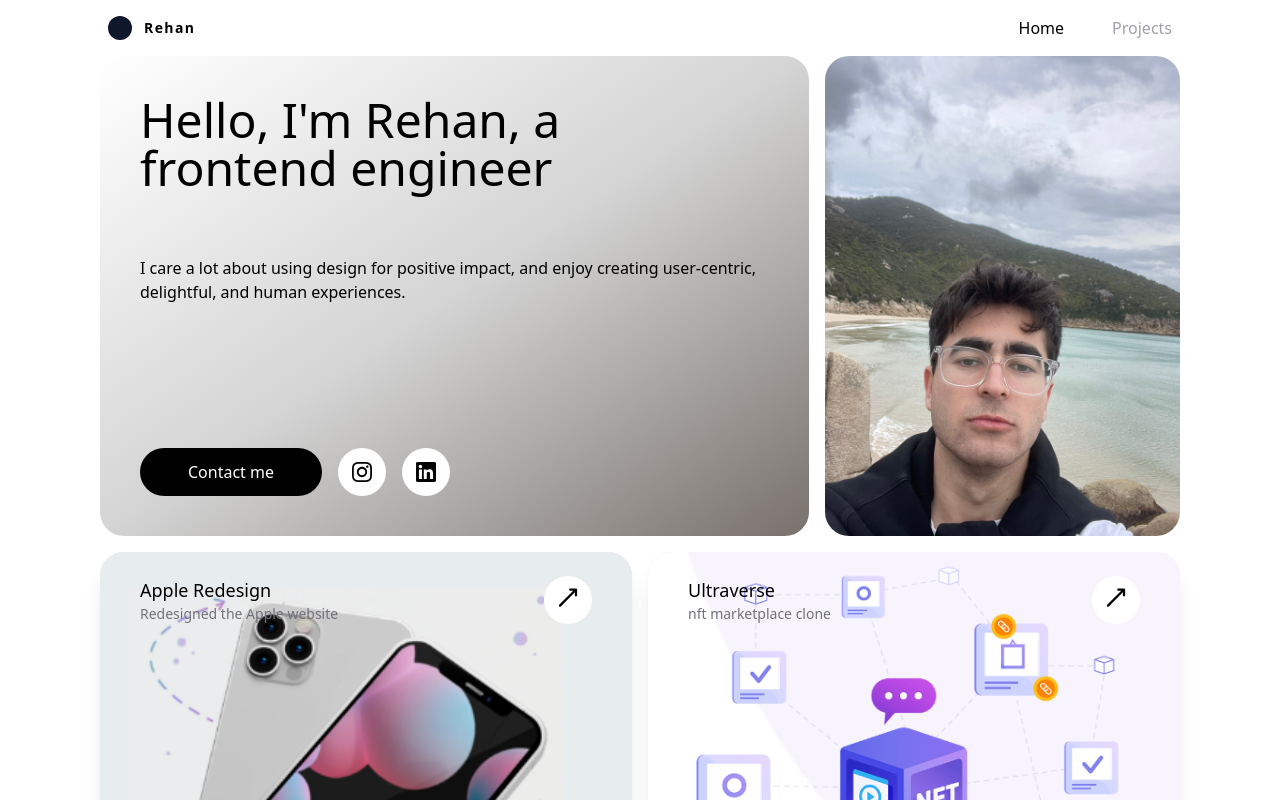
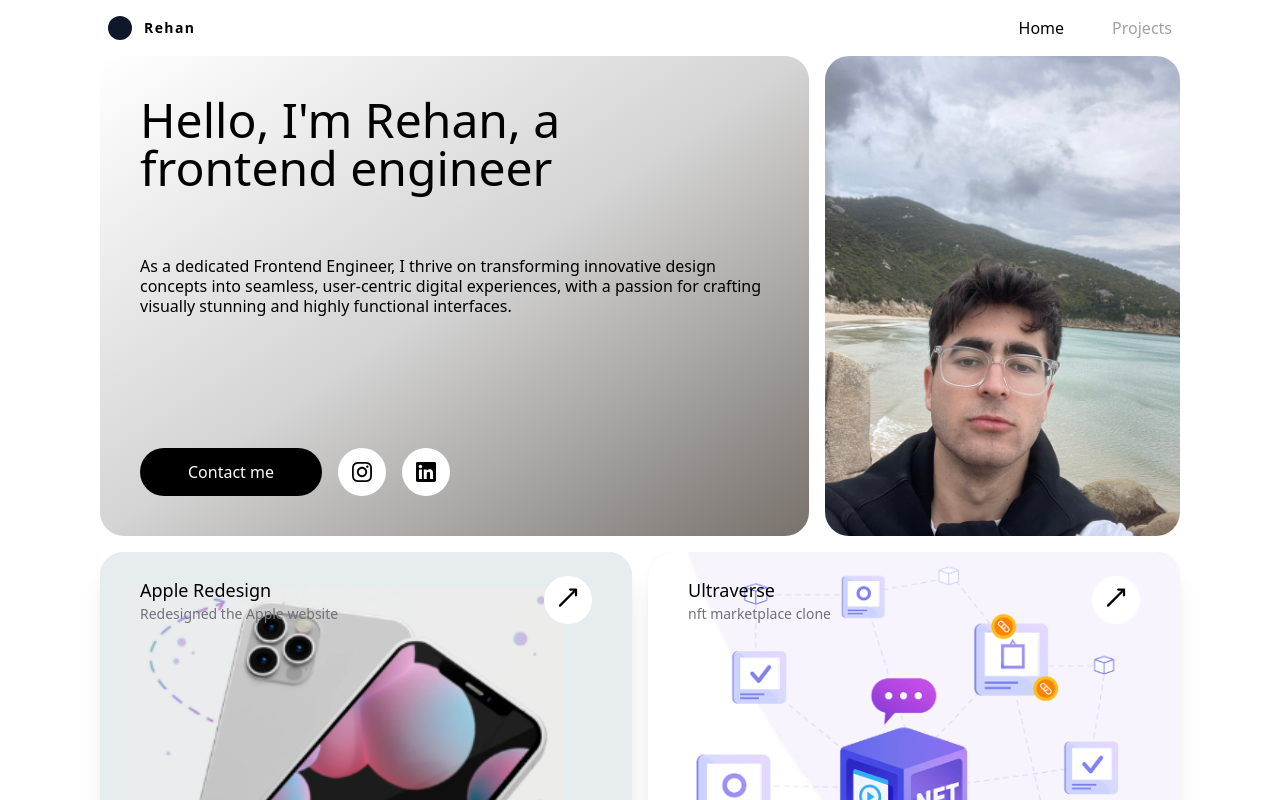
Before and after one commit to Rehan517/Portfolio, a Next.js app: page / in a window 1280 px wide. Shown: the top 800 px of the page. Built offline with nearby package versions, Linux system fonts and the light colour scheme.

Commit message:
text updates

```diff
--- a/pages/index.tsx
+++ b/pages/index.tsx
@@ -22,7 +22,7 @@ export default function Home() {
       <section className='grid grid-cols-1 lg:grid-cols-[2fr_1fr] gap-4 mb-4'>
         <div className="h-[30rem] flex flex-col gap-10 lg:gap-16 bg-gradient-to-br from-white via-neutral-300 to-stone-500 rounded-3xl p-10">
           <h1 className='text-3xl lg:text-5xl md:text-5xl text-semibold '>Hello, I'm Rehan, a frontend engineer</h1>
-          <p className='flex-1'>I care a lot about using design for positive impact, and enjoy creating user-centric, delightful, and human experiences.</p>
+          <p className='flex-1 text-sm md:text-[16px] lg:text-[16px]'>As a dedicated Frontend Engineer, I thrive on transforming innovative design concepts into seamless, user-centric digital experiences, with a passion for crafting visually stunning and highly functional interfaces. </p>
 
           <div className='flex flex-col lg:flex-row items-center gap-4 justify-self-end'>
             <button className='py-3 px-12 font-medium w-60 lg:w-auto bg-black text-white rounded-3xl transition hover:opacity-75'> Contact me</button>
```
